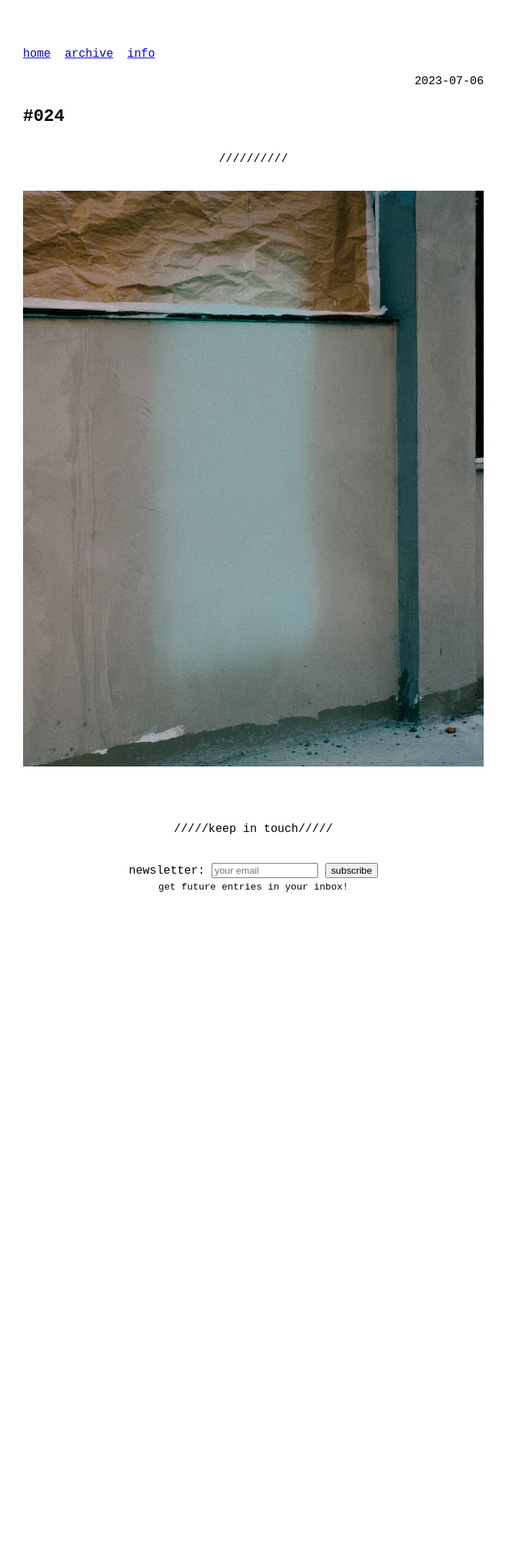
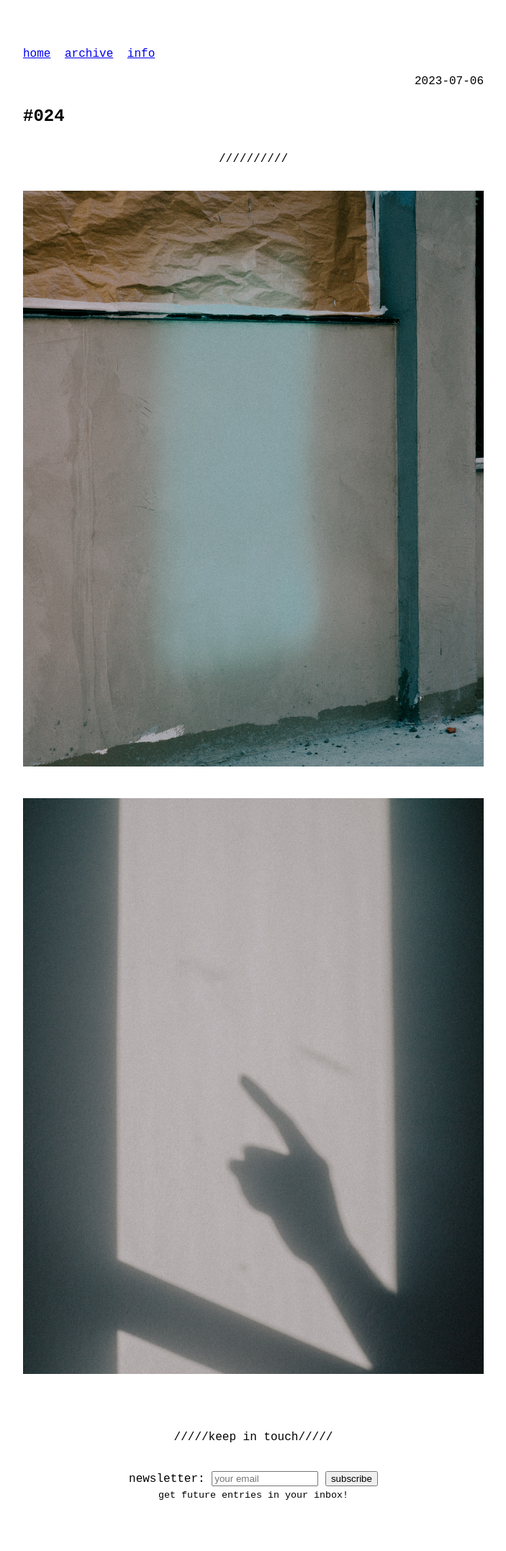
Before and after one commit to odaniloluna/odaniloluna.github.io, a Jekyll site: the page built from _posts/2023-07-06-#024.md, in a window 1280 px wide. Shown: the whole page at 72% size, without its empty margins (288-991 px from the left). Built offline with Jekyll 4.4.1, drawn with Linux system fonts in a browser that asks for light colours; before the commit the page ends 1311 px from its top, so only the background shows below that.

Commit message:
Update 2023-07-06-#024.md

```diff
--- a/_posts/2023-07-06-#024.md
+++ b/_posts/2023-07-06-#024.md
@@ -7,3 +7,6 @@ slug: #024
 <img src="/assets/danilo-luna-snapshots-18.jpg" />
 <br>
 <br>
+<img src="/assets/danilo-luna-snapshots-70.jpg" />
+<br>
+<br>
```
